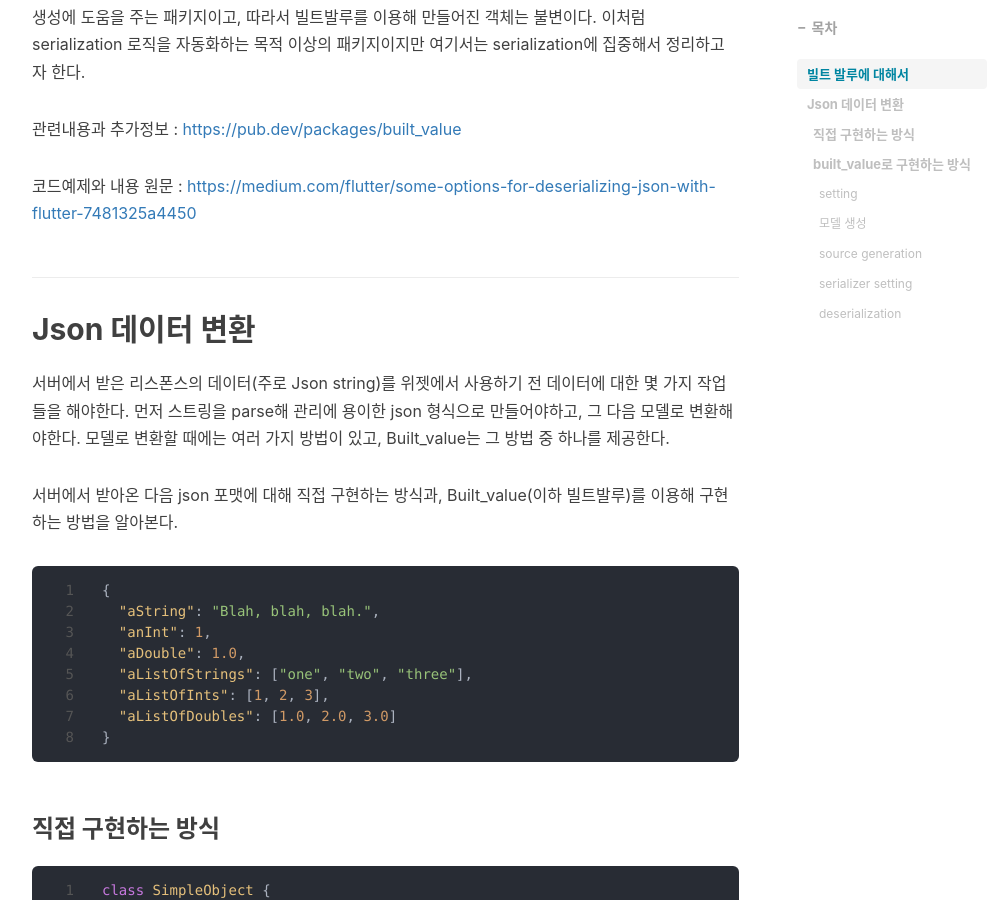
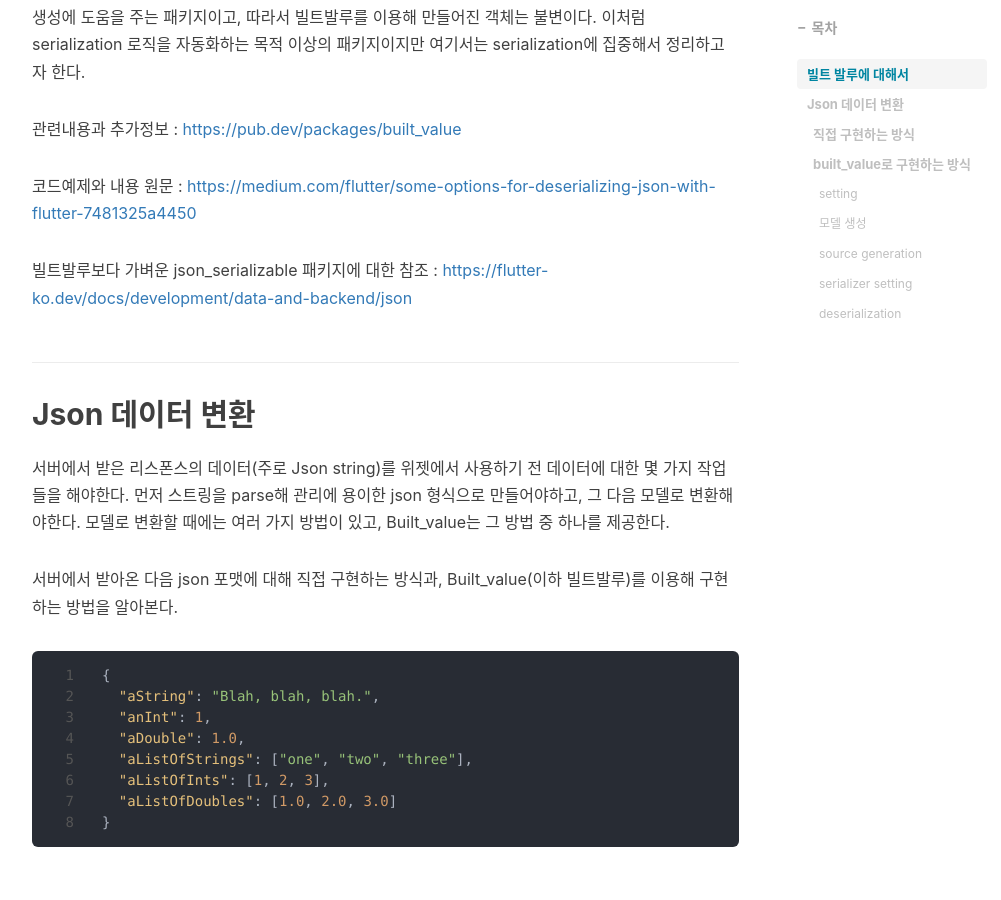
Before and after one commit to Heewookji/te, a Jekyll site: the page built from _posts/dart, flutter/2020-12-23-Built_Value.md, in a window 1280 px wide and 900 px high, scrolled down 721 px. Shown: the whole window, without its empty margins (233-1234 px from the left). Built offline with Jekyll 4.4.1, drawn with Linux system fonts in a browser that asks for light colours; nearby versions of some CDN libraries; comment, search, counter and statistics services are not loaded.

Commit message:
fix: dart built value 수정

```diff
--- a/_posts/dart, flutter/2020-12-23-Built_Value.md
+++ b/_posts/dart, flutter/2020-12-23-Built_Value.md
@@ -23,6 +23,8 @@ header-style: text
 관련내용과 추가정보 : <https://pub.dev/packages/built_value>
 
 코드예제와 내용 원문 : <https://medium.com/flutter/some-options-for-deserializing-json-with-flutter-7481325a4450>
+
+빌트발루보다 가벼운 json_serializable 패키지에 대한 참조 : <https://flutter-ko.dev/docs/development/data-and-backend/json>
 
 ## Json 데이터 변환
 
```
